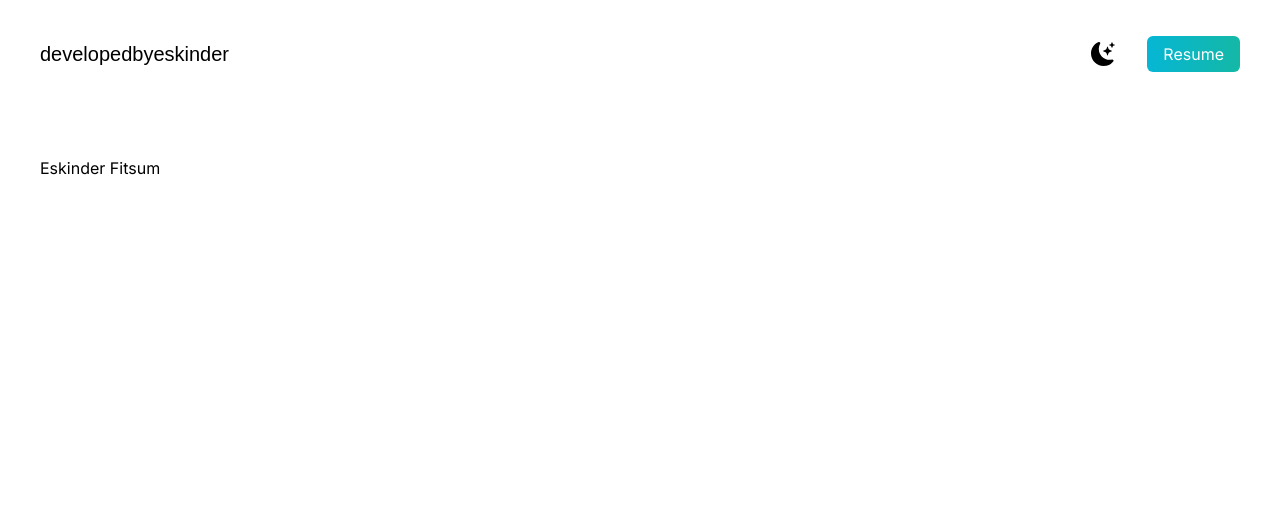
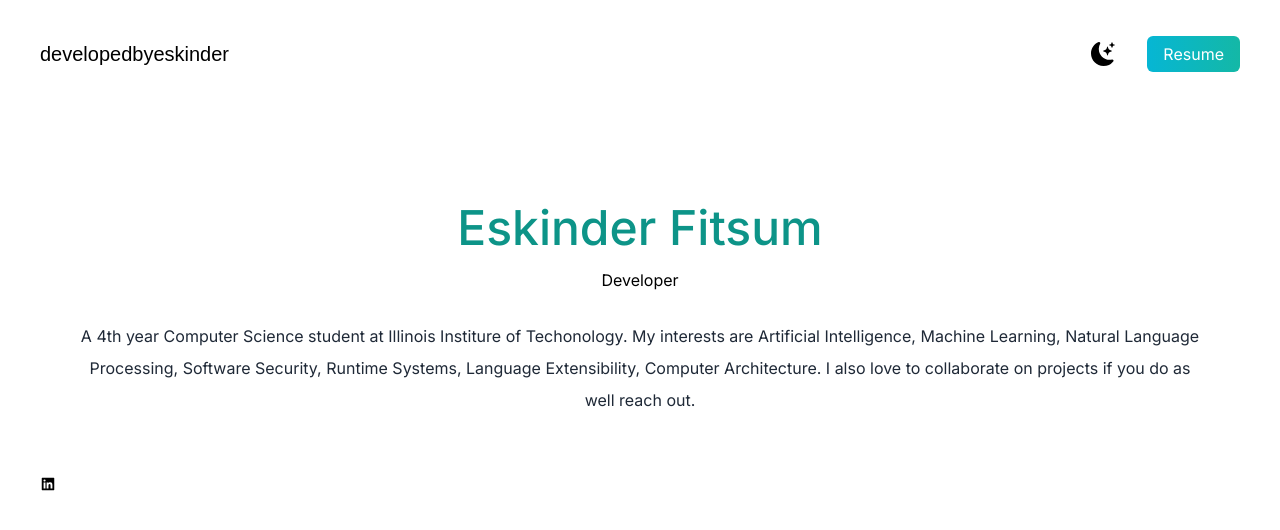
Before and after one commit to radicalromha/super-duper-waffle, a Next.js app in the folder portfolio/: page / in a window 1280 px wide. Shown: the top 530 px of the page. Built offline with nearby package versions, Linux system fonts and the light colour scheme.

Commit message:
workin on intro p

```diff
--- a/portfolio/src/app/page.js
+++ b/portfolio/src/app/page.js
@@ -1,6 +1,7 @@
 import Image from "next/image";
 import Head from "next/head";
 import { BsFillMoonStarsFill } from "react-icons/bs";
+import { AiFillLinkedin } from "react-icons/ai";
 
 export default function Home() {
   return (
@@ -29,9 +30,24 @@ export default function Home() {
               </li>
             </ul>
           </nav>
+          <div className="text-center p-10">
+            <h2 className="text-5xl py-2 text-teal-600 font-medium">
+              Eskinder Fitsum
+            </h2>
+            <h3 className="texxt-2xl py-2">Developer</h3>
+            <p className="text-md py-5 leading-8 text-gray-800">
+              {" "}
+              A 4th year Computer Science student at Illinois Institure of
+              Techonology. My interests are Artificial Intelligence, Machine
+              Learning, Natural Language Processing, Software Security, Runtime
+              Systems, Language Extensibility, Computer Architecture. I also
+              love to collaborate on projects if you do as well reach out.
+            </p>
+          </div>
           <div>
-            <h2>Eskinder Fitsum</h2>
+            <AiFillLinkedin />
           </div>
+          <div></div>
         </section>
       </main>
     </div>
```
